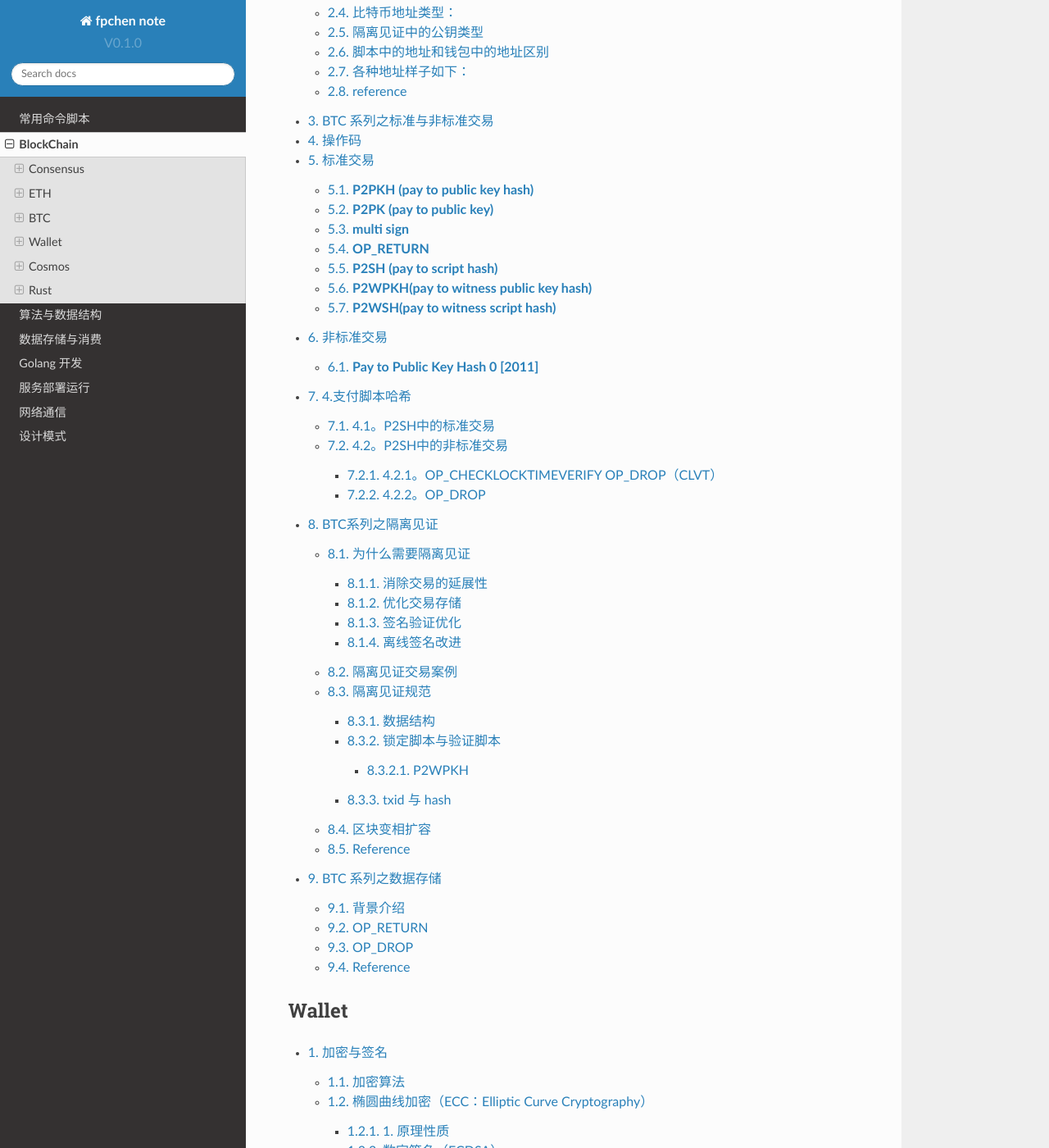
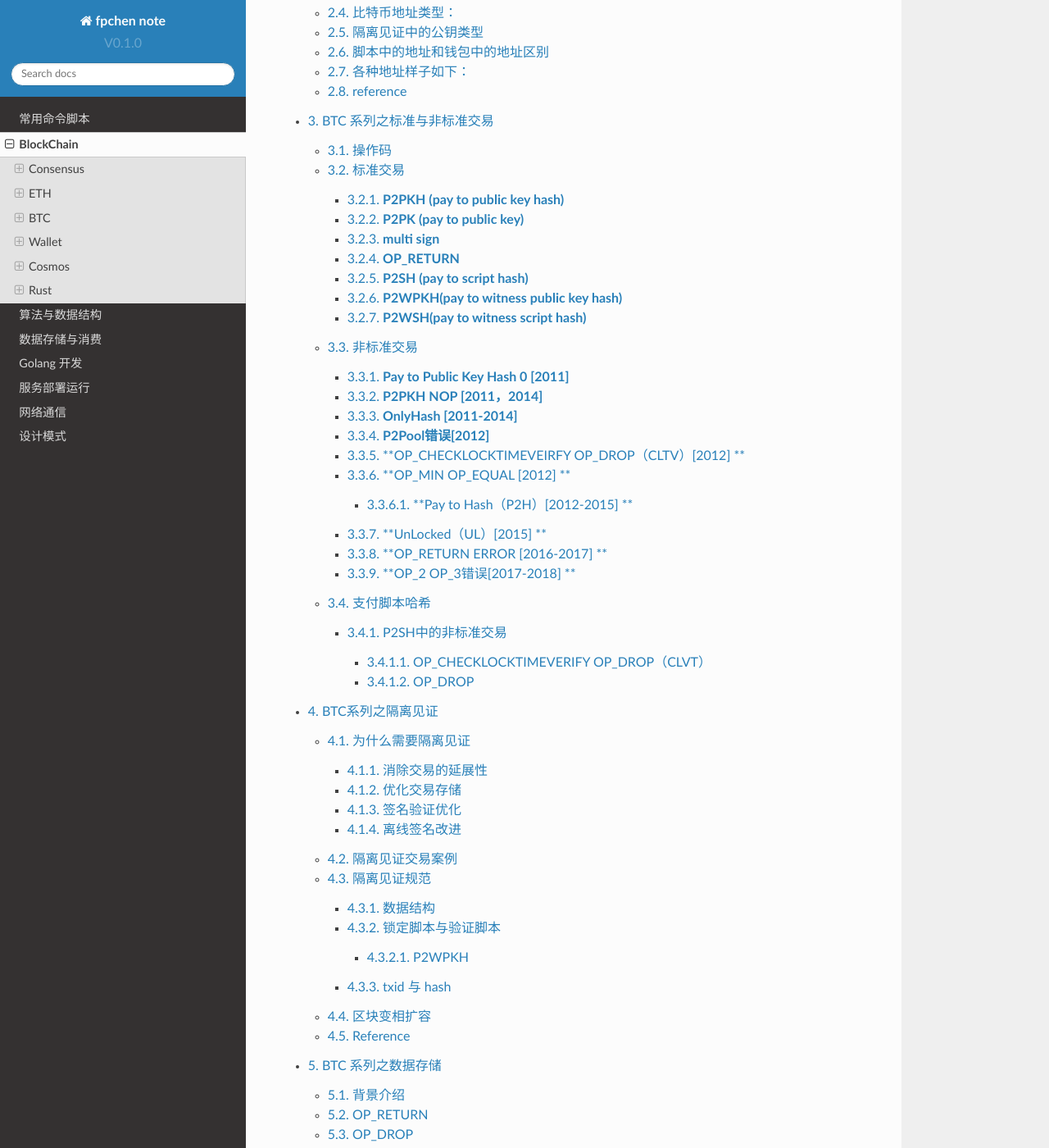
Before and after one commit to fpChan/Note, a Sphinx documentation site: the page built from source/rsts/BlockChain.rst, in a window 1280 px wide and 1400 px high, scrolled down 3744 px. Shown: the whole window at 82% size. Built offline with Sphinx 7.4.7 and the Read the Docs theme 2.0.0, drawn with Linux system fonts in a browser that asks for light colours; pages that are not in the unit, such as notebooks, are missing from menus; part of the change alters nothing that is shown.

Commit message:
update btc standard tx

```diff
--- a/source/note/BlockChain/btc/btc-standardtx.md
+++ b/source/note/BlockChain/btc/btc-standardtx.md
@@ -1,4 +1,4 @@
-## BTC 系列之标准与非标准交易
+# BTC 系列之标准与非标准交易
 
 ## 操作码
 
@@ -143,7 +143,6 @@
 
 
 
-
 ### **P2WPKH(pay to witness public key hash)**
 
 - 锁定脚本
@@ -164,10 +163,6 @@
 
 
 
-
-
-
-
 ## 非标准交易
 
 交易通过比特币核心参考实现中的*isStandard（）*和*isStandardTx（）*函数进行验证。如果它们没有通过这样的测试，则将它们直接丢弃。但是，有矿工会放弃这些严格检查，这种交易虽说不符合Bitcoin Core强制执行的标准，由于矿工不坚持，其实也可以上链。非标准事务使用更复杂的脚本形式，常见于链上挑战或报备bug。它们的不同在于非标准的input或output 脚本。
@@ -180,92 +175,82 @@
 
 
 
-### **Pay to Public Key Hash 0 [2011]**
+#### **Pay to Public Key Hash 0 [2011]**
 
 它对应于P2PKH的一种失真，不同之处在于，它不是**公共密钥的哈希**，而是一个0值。
 
-锁定脚本的格式为“ OP_DUP OP_HASH 160 0 OP_EQUALVERIFY OP_CHECKSIG”。
+锁定脚本的格式为`OP_DUP OP_HASH 160 0 OP_EQUALVERIFY OP_CHECKSIG`。
 
-这些交易是不可花费的，因为作为P2PKH交易，矿工为了验证它们，需要（i）与锁定脚本中的哈希相对应的公钥，以及（ii）生成相应签名的私钥。但是，我们知道HASH 160返回一个20字节长的哈希：因此，没有任何传递给哈希函数的键可以返回0[15](https://www.frontiersin.org/articles/10.3389/fbloc.2019.00007/full#note15)。一个Bitcointalk线程[16](https://www.frontiersin.org/articles/10.3389/fbloc.2019.00007/full#note16)表示此偏差主要由MtGox执行。产出代表2609.36304319 BTC的价值，当时约为8 000美元（如今约为2000万美元）。
+这些交易是不可花费的，因为作为P2PKH交易，矿工为了验证它们，需要 与锁定脚本中的哈希相对应的公钥，以及生成相应签名的钥。但是，HASH 160返回一个20字节长的哈希：因此，没有任何传递给哈希函数的键可以返回0。一个Bitcointalk线程[16]表示此偏差主要由MtGox执行。产出代表2609.36304319 BTC的价值，当时约为8 000美元（如今约为2000万美元）。
 
-**P2PKH NOP [2011，2014]：**此事务与P2PKH相同，唯一的区别是锁定脚本中包含NOP（不执行任何操作的操作）：“ OP_DUP OP_HASH 160 <HASHPUBKEY> OP_EQUALVERIFY OP_CHECKSIG OP_NOP”。此事务可能用于测试OP_NOP运算符。可以使用与P2PKH相同的脚本将其解锁[17](https://www.frontiersin.org/articles/10.3389/fbloc.2019.00007/full#note17)。
+#### **P2PKH NOP [2011，2014]**
 
-**OnlyHash [2011-2014]：**该*OnlyHash*交易在块链的最大量非标准类。这些交易在锁定脚本中包含哈希，通常是文件的哈希，用于使用区块链作为分类账来注册文档。因此，区块链系统的安全性和弹性可以被数字票据服务，证券交易所证书和智能合约之类的应用程序使用。阻止脚本对应于“ <HASH-OF-SOMETHING>”。这些事务是在引入OP_RETURN之前使用的，OP_RETURN可以用于相同的目的[18](https://www.frontiersin.org/articles/10.3389/fbloc.2019.00007/full#note18)。
+此交易与P2PKH相同，唯一的区别是锁定脚本中包含NOP（不执行任何操作的操作）：
 
-**P2Pool错误[2012]：**这些交易是由于错误P2Pool中的[19](https://www.frontiersin.org/articles/10.3389/fbloc.2019.00007/full#note19)2012年2月2日至2012年4月1日之间使用[20个](https://www.frontiersin.org/articles/10.3389/fbloc.2019.00007/full#note20)挖矿工具。添加了以下脚本，而不是普通的P2PKH锁定脚本：“ OP_IFDUP OP_IF OP_2SWAP OP_VERIFY OP_2OVER OP_DEPTH。” 该脚本没有任何意义，甚至无效，因为OP_IF没有被相应的OP_ENDIF关闭，因此可以将其解锁[21](https://www.frontiersin.org/articles/10.3389/fbloc.2019.00007/full#note21)。
+`OP_DUP OP_HASH 160 <HASHPUBKEY> OP_EQUALVERIFY OP_CHECKSIG OP_NOP`。
 
-**OP_CHECKLOCKTIMEVEIRFY OP_DROP（CLTV）[2012]：**在这种情况下，锁定脚本的格式为：“ <DATA> OP_CHECKLOCKTIMEVEIRFY OP_DROP”。所述OP_CHECKLOCKTIMEVEIRFY操作者使交易无效的，如果在堆栈的顶部的元件比越大*nLockTime*一个事务的[22个](https://www.frontiersin.org/articles/10.3389/fbloc.2019.00007/full#note22)字段。在实践中，使用OP_CHECKLOCKTIMEVERIFY可以使资金在未来的某个特定时刻被证明无法使用，即，这是一种将资金冻结到未来某个特定日期的方法。[23](https://www.frontiersin.org/articles/10.3389/fbloc.2019.00007/full#note23)。因此，通过对照上述规则检查<DATA>元素，我们可以通过使用将TRUE插入堆栈的解锁脚本来验证事务。[24](https://www.frontiersin.org/articles/10.3389/fbloc.2019.00007/full#note24)。
+此事务可能用于测试OP_NOP运算符。可以使用与P2PKH相同的脚本将其解锁。
 
-**OP_MIN OP_EQUAL [2012]：**这些交易相关的脚本“ OP_MIN 3 OP_EQUAL ”，其仅需要对应于方程两个数*X* ≤ *Ŷ* ∧ *X* = 3进行验证。因此，为了解锁，可以将解锁脚本准备为“ 3 4”。我们可以将此交易视为如何使用方程式生成比特币交易的证明。这意味着任何人都可以在没有任何私钥的情况下轻松解锁此类交易[25](https://www.frontiersin.org/articles/10.3389/fbloc.2019.00007/full#note25)。
+#### **OnlyHash [2011-2014]**
 
-**Pay to Hash（P2H）[2012-2015]：**这些交易是简单的P2SH交易的简化；我们有一个与P2SH相同的阻止脚本，不同之处在于内部哈希不引用兑换脚本，而是一个十六进制字符串的哈希：“ OP_HASH 160 <HASH 160 OFSOMETHING> OP_EQUALVERIFY。” 有两种变体，其中仅散列运算符的类型发生变化：一种对应于HASH 256，而另一种对应于SHA256。两个阻止脚本是“ OP_HASH 256 <HASH 256 OFSOMETHING> OP_EQUAL ”和“ OP_SHA 256 <SHA 256” OFSOMETHING> OP_EQUAL。” 我们可以将这些交易视为网络中的“竞争”，以在交易中找到哈希值的正确值。
+该*OnlyHash*交易在块链的最大量非标准类。这些交易在锁定脚本中包含哈希，通常是文件的哈希，用于使用区块链作为分类账来注册文档。因此，区块链系统的安全性和弹性可以被数字票据服务，证券交易所证书和智能合约之类的应用程序使用。阻止脚本对应于` <HASH-OF-SOMETHING>`。这些事务是在引入OP_RETURN之前使用的，OP_RETURN可以用于相同的目的
+
+#### **P2Pool错误[2012]**
+
+这些交易是由于错误P2Pool中的[19](https://www.frontiersin.org/articles/10.3389/fbloc.2019.00007/full#note19)2012年2月2日至2012年4月1日之间使用[20个](https://www.frontiersin.org/articles/10.3389/fbloc.2019.00007/full#note20)挖矿工具。添加了以下脚本，而不是普通的P2PKH锁定脚本：`OP_IFDUP OP_IF OP_2SWAP OP_VERIFY OP_2OVER OP_DEPTH` 该脚本没有任何意义，甚至无效，因为OP_IF没有被相应的`OP_ENDIF`关闭，可以将其解锁.
+
+####  **OP_CHECKLOCKTIMEVEIRFY OP_DROP（CLTV）[2012] **
+
+在这种情况下，锁定脚本的格式为：` <DATA> OP_CHECKLOCKTIMEVEIRFY OP_DROP`.	所述`OP_CHECKLOCKTIMEVEIRFY`操作者使交易无效的，如果在堆栈的顶部的元件比越大*nLockTime*一个事务的字段。在实践中，使用`OP_CHECKLOCKTIMEVERIFY`可以使资金在未来的某个特定时刻被证明无法使用，即，这是一种将资金冻结到未来某个特定日期的方法。因此，通过对照上述规则检查`<DATA>`元素，我们可以通过使用将TRUE插入堆栈的解锁脚本来验证事务。
+
+#### **OP_MIN OP_EQUAL [2012] **
+
+这些交易相关的脚本` OP_MIN 3 OP_EQUAL `，其仅需要对应于方程两个数 `X ≤  Ŷ  ∧ X  = 3`进行验证。因此，为了解锁，可以将解锁脚本准备为` 3 4`。我们可以将此交易视为如何使用方程式生成比特币交易的证明。这意味着任何人都可以在没有任何私钥的情况下轻松解锁此类交易
+
+##### **Pay to Hash（P2H）[2012-2015] **
+
+这些交易是简单的P2SH交易的简化；我们有一个与P2SH相同的阻止脚本，不同之处在于内部哈希不引用兑换脚本，而是一个十六进制字符串的哈希：` OP_HASH 160 <HASH 160 OFSOMETHING> OP_EQUALVERIFY。` 有两种变体，其中仅散列运算符的类型发生变化：一种对应于HASH 256，而另一种对应于SHA256。两个阻止脚本是` OP_HASH 256 <HASH 256 OFSOMETHING> OP_EQUAL  `和 `OP_SHA 256 <SHA 256 OFSOMETHING> OP_EQUAL。`我们可以将这些交易视为网络中的“竞争”，以在交易中找到哈希值的正确值。
 
 P2H不能被视为*哈希时间锁定合同*（HTLC）。HTLC本质上是一种付款方式，其中两个人同意一种财务安排，其中一方将向另一方支付一定数量的加密货币。但是，接收方只有一定的时间才能接受付款，否则，钱将退还给发送方。取而代之的是，P2H交易与HTLC不同，因为它生成了可以被接收方接受且不受任何时间限制的支付。
 
-这些输出只能通过提供一旦通过加密函数进行哈希处理（称为*hashlock*）等于给定哈希值的数据来使用[26](https://www.frontiersin.org/articles/10.3389/fbloc.2019.00007/full#note26)。
+这些输出只能通过提供一旦通过加密函数进行哈希处理（称为*hashlock*）等于给定哈希值的数据来使用
 
-验证步骤很简单：阻止脚本中哈希的十六进制字符串足以花费交易 [27](https://www.frontiersin.org/articles/10.3389/fbloc.2019.00007/full#note27)。
+验证步骤很简单：阻止脚本中哈希的十六进制字符串足以花费交易
 
-**UnLocked（UL）[2015]：**此交易有一个空的锁定脚本：只需将TRUE作为解锁脚本即可将其解锁。几乎所有这些交易的总金额为0 BTC，即它们是无价值的交易。这样的交易除了可以用作交易费之外，还可以用作向矿工捐赠资金的一种方式：进行此类交易的任何矿工还可以包括汇款到他们控制的地址后，再增加[28](https://www.frontiersin.org/articles/10.3389/fbloc.2019.00007/full#note28)个[29](https://www.frontiersin.org/articles/10.3389/fbloc.2019.00007/full#note29)。
+#### **UnLocked（UL）[2015] **
 
-**OP_RETURN ERROR [2016-2017]：**这些事务与OP_RETURN相同，不同之处在于脚本代码中有错误。该代码要求将比实际代码本身更多的操作码压入堆栈。例如，OP RETURN脚本可能要求在代码中插入下一个40个字节，但是如果只有28个字节，则执行失败。该事务显然是由于编程错误引起的。锁定脚本为：“ OP_RETURN ERROR ”（返回错误）[30](https://www.frontiersin.org/articles/10.3389/fbloc.2019.00007/full#note30)。
+此交易有一个空的锁定脚本：只需将TRUE作为解锁脚本即可将其解锁。几乎所有这些交易的总金额为0 BTC，即它们是无价值的交易。这样的交易除了可以用作交易费之外，还可以用作向矿工捐赠资金的一种方式：进行此类交易的任何矿工还可以包括汇款到他们控制的地址后，再增加。
 
-**OP_2 OP_3错误[2017-2018]：**这些事务类似于OP_RETURN错误，但脚本代码中没有OP_RETURN。由于OP_RETURN ERROR，他们的代码要求将比代码本身实际字节高一些的字节压入堆栈。这些事务（例如OP_RETURN ERROR）可能与实现错误有关。这是锁定脚本：“ OP_2 OP_3 ERROR ”（返回错误）[31](https://www.frontiersin.org/articles/10.3389/fbloc.2019.00007/full#note31)。
+#### **OP_RETURN ERROR [2016-2017] **
 
-**非标准交易的统计数据：**非标准交易为224 355（0,02％），即使其中大多数（即219 174）是BTC值为0的未锁定交易（所有交易均在2015年）。这意味着它们是没有阻塞脚本的交易，并且没有任何金钱：实际上，它们是“伪造”交易。因此，如果我们不考虑此类交易，那么“真实”的非标准交易仅占区块链总数的5 181：0,000 5％。
+这些事务与OP_RETURN相同，不同之处在于脚本代码中有错误。该代码要求将比实际代码本身更多的操作码压入堆栈。例如，OP RETURN脚本可能要求在代码中插入下一个40个字节，但是如果只有28个字节，则执行失败。该事务显然是由于编程错误引起的。锁定脚本为：`OP_RETURN ERROR `（返回错误）
 
-在[图9中，](https://www.frontiersin.org/articles/10.3389/fbloc.2019.00007/full#F9)我们显示了非标准交易的分布。如果不考虑未锁定的那些，则2 3 ERROR是最常见的类，具有三千多个事务。第二类是OnlyHash，具有将近一千个输出，而其余的则几乎没有输出。在[图9中，](https://www.frontiersin.org/articles/10.3389/fbloc.2019.00007/full#F9)我们显示了与每个矿工相关的非标准交易的百分比。为了识别交易的矿工，我们寻找了该交易的障碍。然后，我们进行了该区块的coinbase交易，在此特定交易中，存在一个仅称为coinbase的字段，矿工在其中放置其ID。我们根据这些标签对矿工进行了分类[32](https://www.frontiersin.org/articles/10.3389/fbloc.2019.00007/full#note32)。
+#### **OP_2 OP_3错误[2017-2018] **
 
-图9
-
-[![www.frontiersin.org](https://www.frontiersin.org/files/Articles/460412/fbloc-02-00007-HTML/image_t/fbloc-02-00007-g009.gif)](https://www.frontiersin.org/files/Articles/460412/fbloc-02-00007-HTML/image_m/fbloc-02-00007-g009.jpg)
-
-**图9**。分布非标准交易**（左）**和他们的分销矿工 **（右）**。
-
-在[图10中，](https://www.frontiersin.org/articles/10.3389/fbloc.2019.00007/full#F10)我们关联了非标准交易的百分比：我们发现2018年发生了3200多次此类交易，所有交易类型均为OP_2 OP_3 ERROR。总体而言，这些非标准交易包含将近2,615枚不再可用的比特币。
-
-图10
-
-[![www.frontiersin.org](https://www.frontiersin.org/files/Articles/460412/fbloc-02-00007-HTML/image_t/fbloc-02-00007-g010.gif)](https://www.frontiersin.org/files/Articles/460412/fbloc-02-00007-HTML/image_m/fbloc-02-00007-g010.jpg)
-
-**图10**。分布非标准随着时间的推移交易**（左）**和非标准交易的分布类型随着时间的推移**（右）**。
+这些事务类似于OP_RETURN错误，但脚本代码中没有OP_RETURN。由于`OP_RETURN ERROR`，他们的代码要求将比代码本身实际字节高一些的字节压入堆栈。这些事务（例如OP_RETURN ERROR）可能与实现错误有关。这是锁定脚本：`OP_2 OP_3 ERROR `（返回错误）
 
 
 
-## 4.支付脚本哈希
 
-正如我们之前介绍的，P2SH事务在其锁定脚本中包含脚本的哈希（称为“*赎回脚本”*）。在区块链中，有149,410,668个P2SH交易，其中花费了140,620,401个（94,12％）。因此，我们决定分析用过的P2SH交易的解锁脚本中的赎回脚本的内容。在本节的以下部分中，我们将显示获得的结果。
 
-### 4.1。P2SH中的标准交易
+## 支付脚本哈希
 
-就像在区块链分析中一样，在P2SH交易中，大多数交易也是标准的。实际上，有140509279笔标准交易，占总数的99.92％。在[图11中，](https://www.frontiersin.org/articles/10.3389/fbloc.2019.00007/full#F11)我们显示了标准交易在P2SH交易中的分布。如第3节所述，最常见的交易类别不是P2PKH（仅447个），而是多重签名交易，出现了9000万以上（65.7％）。第二个是P2WKH，交易量接近3500万（24.6％）。
+正如我们之前介绍的，P2SH事务在其锁定脚本中包含脚本的哈希（称为“*赎回脚本”*）。在区块链中，有149,410,668个P2SH交易，其中花费了140,620,401个（94,12％）。因此，我们决定分析用过的P2SH交易的解锁脚本中的赎回脚本的内容。
 
-图11
-
-[![www.frontiersin.org](https://www.frontiersin.org/files/Articles/460412/fbloc-02-00007-HTML/image_t/fbloc-02-00007-g011.gif)](https://www.frontiersin.org/files/Articles/460412/fbloc-02-00007-HTML/image_m/fbloc-02-00007-g011.jpg)
-
-**图11**。分配标准 **（左）**和CLVT交易内P2SH **（右）**。
-
-### 4.2。P2SH中的非标准交易
+### P2SH中的非标准交易
 
 在P2SH中，我们发现111122个非标准交易（占总数的0,08％）；这个数量是我们“简单地”分析区块链（0.02％）时获得的数量的四倍。我们发现了几类新的非标准交易，它们与以前的交易有所不同。
 
-#### 4.2.1。OP_CHECKLOCKTIMEVERIFY OP_DROP（CLVT）
+#### OP_CHECKLOCKTIMEVERIFY OP_DROP（CLVT）
 
 我们已经发现了五种不同类型的交易，它们利用了CLVT运算符，正如我们在第7节中已经看到的那样，使得交易在特定日期之前被证明是不可花费的。从本质上讲，它允许用户创建一个比特币交易，其输出仅在将来的某个时候可用。CLTV对于正常运行的支付渠道（例如，闪电网络）是必需的。这些渠道实际上是一系列“脱链”交易，它们受益于典型的链上交易的所有安全性，并具有一些额外的好处[33](https://www.frontiersin.org/articles/10.3389/fbloc.2019.00007/full#note33)。
 
 其中一个等于区块链中已经存在的一组事务：“ <DATA> OP_CHECKLOCKTIMEVEIRFY OP_DROP。” 第二个是用CLVT运算符锁定的P2PK，这是锁定脚本：“ <DATA> OP_CHECKLOCKTIMEVEIRFY OP_DROP <PUBLIC KEY A> OP_CHECKSIG。” 该脚本意味着无法使用签名（与公钥相关）在脚本中的日期之前花费此事务。第三个是用CLVT运算符锁定的P2PKH，这是脚本：“ <DATA> OP_CHECKLOCKTIMEVEIRFY OP_DROP OP_DUP OP_HASH 160 <PUBLIC KEY A HASH> OP_EQUAL OP_CHECKSIG。” 然后我们有一个类“ <DATA> OP_CHECKLOCKTIMEVEIRFY OP_DROP 1 OP_ADD 2 OP_EQUAL“，其仅需要对应于方程式的数目*X* 1 =2∧ *X* = 1：它因此等待直到日期已过期。最后一个是P2PKH变体，它也需要进一步的哈希才能解锁。锁定脚本为“ <DATA> OP_CHECKLOCKTIMEVEIRFY OP_DROP OP_SHA 256 <SHA 256 OFSOMETHING> OP_DUP OP_HASH 160 <PUBLIC KEY A HASH> OP_EQUAL OP_CHECKSIG。” 正如我们可以在看到[图11中](https://www.frontiersin.org/articles/10.3389/fbloc.2019.00007/full#F11)，最经常在交易类型采用的是一个P2PK，几乎1 500输出。
 
-#### 4.2.2。OP_DROP
+#### OP_DROP
 
 该交易允许在区块链中存储一些数据，而不会使交易变得不可花费。实际上，所有这些事务都以<DATA> OP_DROP开头，其中<DATA>是我们要放入块链中的内容，OP_DROP是将数据从堆栈中删除以便与标准事务相同的运算符。
 
-我们发现了使用OP_DROP的四种不同类型的事务。第一种类型不需要任何解锁，脚本是：“ <DATA> OP_DROP 1。 ” 然后是2-2多重签名类型“ <DATA> OP_DROP 2 <PUBLIC KEY A> <PUBLIC KEY B> 2 OP_CHECKMULTISIG ”，它需要像正常的2-2多重签名一样将两个签名解锁。第三个是带有OP_DROP的P2PKH，由“ <DATA> OP_DROP OP_DUP OP_HASH 160 <PUBLIC KEY A HASH> OP_EQUAL OP_CHECKSIG标识”。同样，对于P2PKH交易，此交易仅需要签名。最后一个是带有P2PK的OP_DROP：“ <DATA> OP_DROP <PUBLIC KEY A> OP_CHECKSIG。
+我们发现了使用OP_DROP的四种不同类型的事务。第一种类型不需要任何解锁，脚本是： <DATA> OP_DROP 1。  然后是2-2多重签名类型 <DATA> OP_DROP 2 <PUBLIC KEY A> <PUBLIC KEY B> 2 OP_CHECKMULTISIG ”，它需要像正常的2-2多重签名一样将两个签名解锁。第三个是带有OP_DROP的P2PKH，由“ <DATA> OP_DROP OP_DUP OP_HASH 160 <PUBLIC KEY A HASH> OP_EQUAL OP_CHECKSIG标识”。同样，对于P2PKH交易，此交易仅需要签名。最后一个是带有P2PK的OP_DROP：“ <DATA> OP_DROP <PUBLIC KEY A> OP_CHECKSIG。
 
-在[图12中，](https://www.frontiersin.org/articles/10.3389/fbloc.2019.00007/full#F12)我们可以看到最常用的类型是2 − 2多重签名，几乎有25,000次出现。我们可以说这些交易只是伪装的标准输出，使用OP_DROP运算符添加验证期间丢弃的数据[34](https://www.frontiersin.org/articles/10.3389/fbloc.2019.00007/full#note34)。
-
-图12
-
-[![www.frontiersin.org](https://www.frontiersin.org/files/Articles/460412/fbloc-02-00007-HTML/image_t/fbloc-02-00007-g012.gif)](https://www.frontiersin.org/files/Articles/460412/fbloc-02-00007-HTML/image_m/fbloc-02-00007-g012.jpg)
-
-**图12**。P2SH内部的OP_DROP **（左）**和OP_HASH160 OP_EQUALVERIFY事务的分布**（右）**。
+我们可以看到最常用的类型是2 − 2多重签名，几乎有25,000次出现。我们可以说这些交易只是伪装的标准输出，使用OP_DROP运算符添加验证期间丢弃的数据
```
